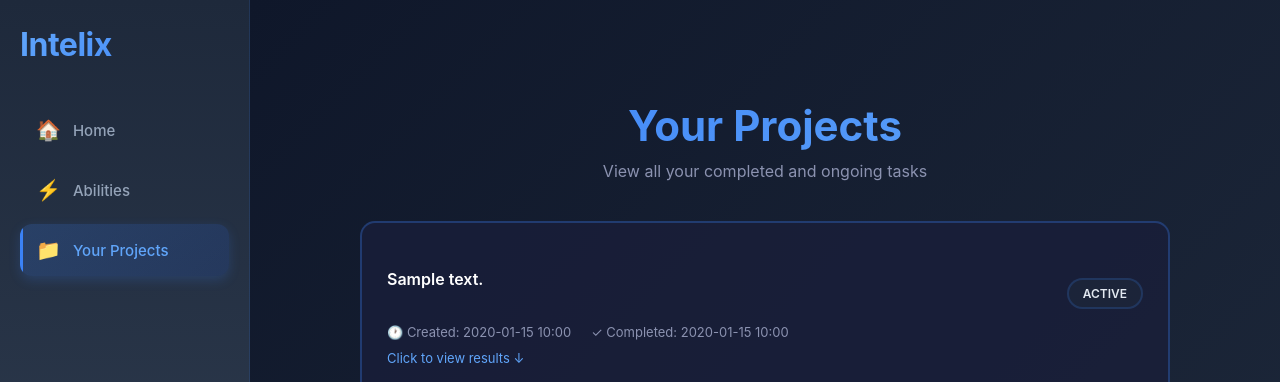
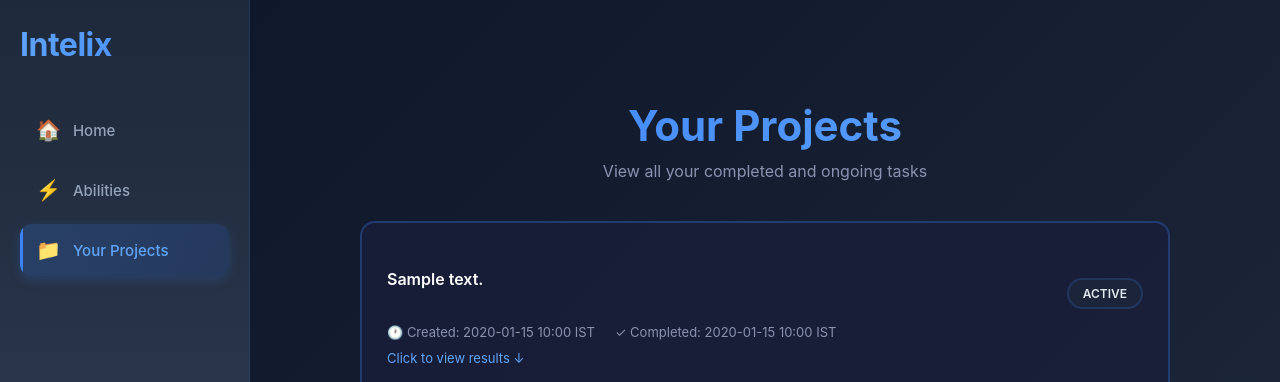
Before and after one commit to vedpalsodkar988-tech/Intelix, a Flask app: page /projects in a window 1280 px wide. Shown: the top 382 px of the page. Run offline with Flask 3, Linux system fonts and the light colour scheme; the visitor is signed in with stand-in values (Sample User, id 1); a database or web service that is not in the repository returns one stand-in record (values such as "Sample title"); some libraries are stand-ins or nearby versions.

Commit message:
Fix HTML structure and update task result parsing

```diff
--- a/templates/chat_history.html
+++ b/templates/chat_history.html
@@ -214,9 +214,9 @@
                         </div>
 
                         <div class="task-meta">
-                            <span>🕐 Created: {{ task.created_at.strftime('%Y-%m-%d %H:%M') if task.created_at else (task['created_at'].strftime('%Y-%m-%d %H:%M') if task['created_at'] else 'N/A') }}</span>
+                            <span>🕐 Created: {{ task.created_at.strftime('%Y-%m-%d %H:%M') if task.created_at else (task['created_at'].strftime('%Y-%m-%d %H:%M') if task['created_at'] else 'N/A') }} IST</span>
                             {% if task.completed_at or task['completed_at'] %}
-                            <span>✓ Completed: {{ task.completed_at.strftime('%Y-%m-%d %H:%M') if task.completed_at else (task['completed_at'].strftime('%Y-%m-%d %H:%M') if task['completed_at'] else '') }}</span>
+                            <span>✓ Completed: {{ task.completed_at.strftime('%Y-%m-%d %H:%M') if task.completed_at else (task['completed_at'].strftime('%Y-%m-%d %H:%M') if task['completed_at'] else '') }} IST</span>
                             {% endif %}
                         </div>
 
@@ -232,8 +232,9 @@
                             // Parse and display results
                             (function() {
                                 try {
-                                    // Get the raw result string
-                                    const rawResult = {{ (task.result or task['result']) | tojson }};
+                                    // Result is already JSON string in database, so parse it
+                                    const resultString = `{{ (task.result or task['result']) | safe }}`;
+                                    const rawResult = JSON.parse(resultString);
 
                                     let html = '';
 
```
